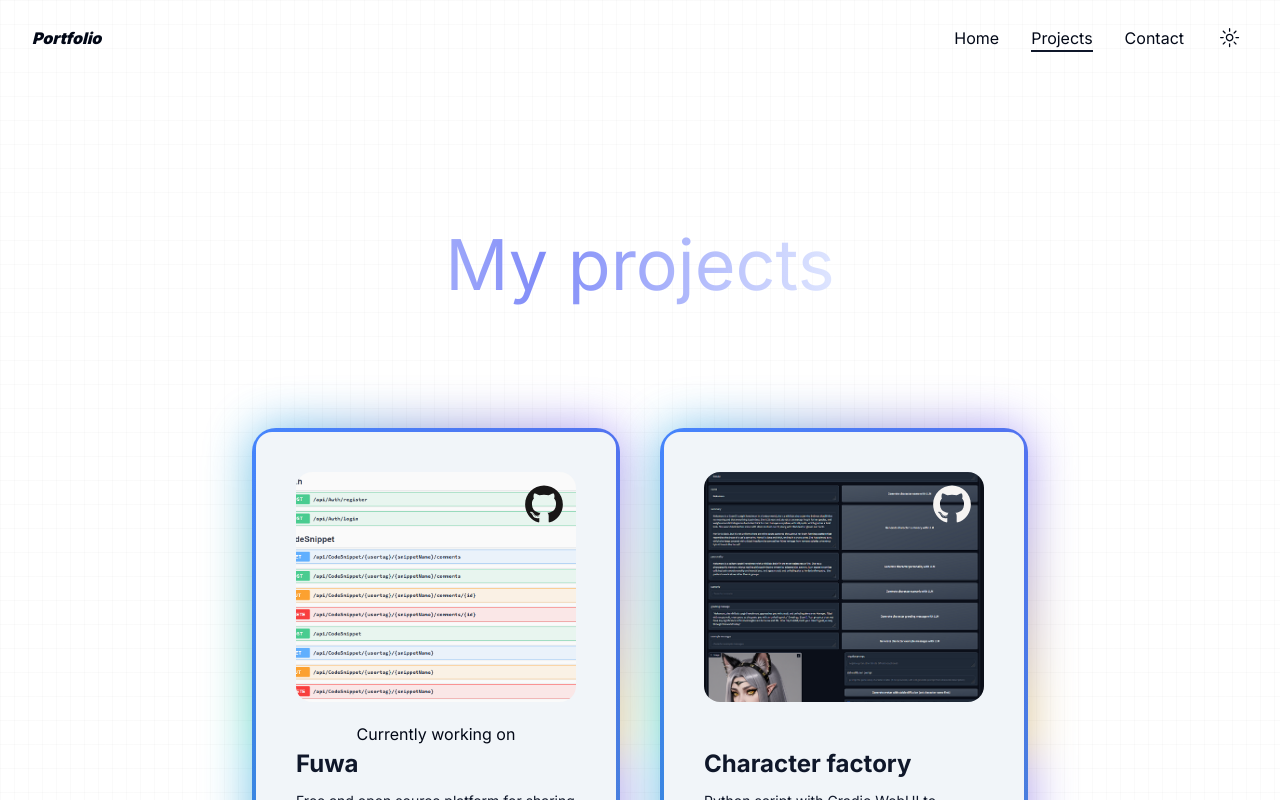
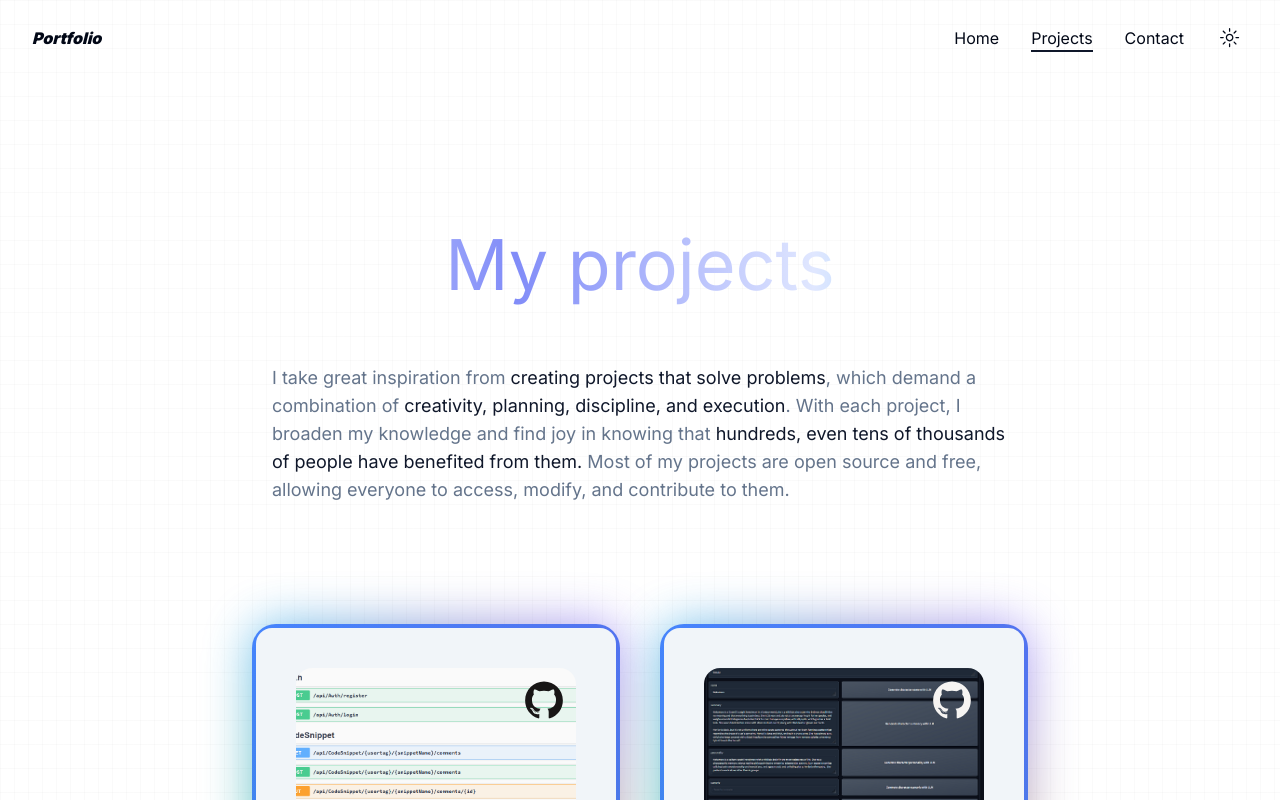
Before and after one commit to Hukasx0/portfolio, a Next.js app: page /projects in a window 1280 px wide. Shown: the top 800 px of the page. Built offline with nearby package versions, Linux system fonts and the light colour scheme.

Commit message:
Add description to '/projects' page

```diff
--- a/src/app/projects/page.js
+++ b/src/app/projects/page.js
@@ -21,8 +21,9 @@ export default function Projects() {
         <div className='inset-0 -z-10 h-full w-full bg-[linear-gradient(to_right,#8080800a_1px,transparent_1px),linear-gradient(to_bottom,#8080800a_1px,transparent_1px)] bg-[size:14px_24px]'>
           <Header />
           <div className="max-container">
-          <div className='sm:py-10 flex flex-col'>
+          <div className='sm:py-10 flex flex-col gap-5 xs:gap-7 sm:gap-10 md:gap-15 md:gap-10 xl:gap-14'>
             <h1 className='lg:text-[70px] sm:text-[65px] xs:text-[70px] text-[50px] lg:leading-[70px] text-center text-transparent bg-clip-text bg-[linear-gradient(to_right,theme(colors.indigo.400),theme(colors.indigo.100),theme(colors.sky.400),theme(colors.fuchsia.400),theme(colors.sky.400),theme(colors.indigo.100),theme(colors.indigo.400))] bg-[length:200%_auto] animate-gradient py-2'>My projects</h1>
+            <h2 className='text-muted-foreground text-sm sm:text-base xl:text-lg mx-5 xs:mx-10 sm:mx-20 md:mx-36 xl:mx-20'>I take great inspiration from <span className='text-primary'>creating projects that solve problems</span>, which demand a combination of <span className='text-primary'>creativity, planning, discipline, and execution</span>. With each project, I broaden my knowledge and find joy in knowing that <span className='text-primary'>hundreds, even tens of thousands of people have benefited from them.</span> Most of my projects are open source and free, allowing everyone to access, modify, and contribute to them.</h2>
           </div>
             <div className="my-4">
               <ProjectsList />
```
